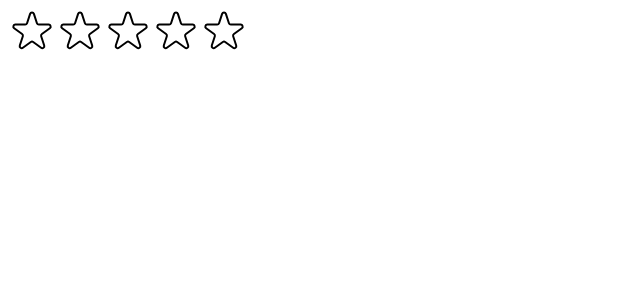
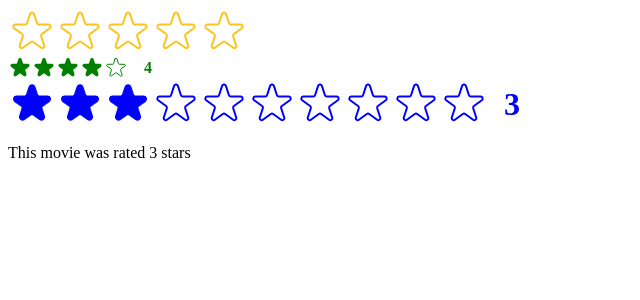
Before and after one commit to Muratozbk/usepopcorn, a React (Create React App) app: page / in a window 1280 px wide. Shown: the top 300 px of the page, without its empty margins (0-640 px from the left). Built offline with nearby package versions, Linux system fonts and the light colour scheme.

Commit message:
star props

```diff
--- a/src/StarRating.js
+++ b/src/StarRating.js
@@ -11,20 +11,33 @@
     // gap: '4px'
 };
 
-const textStyle = {
-    lineHeight: '1',
-    margin: '0'
-}
+export default function StarRating({
+    maxRating = 5,
+    color = '#fcc419',
+    size = 48,
+    className = '',
+    messages = [],
+    defaultRating = 0,
+    onSetRating
+}) {
 
-export default function StarRating({ maxRating = 5 }) {
-    const [rating, setRating] = useState(0);
+    const [rating, setRating] = useState(defaultRating);
     const [tempRating, setTempRating] = useState(0)
 
     function handleRating(rating) {
         setRating(rating);
+        onSetRating(rating);
     };
+
+    const textStyle = {
+        lineHeight: '1',
+        margin: '0',
+        fontWeight: 'bold',
+        color,
+        fontSize: `${size / 1.5}px`,
+    }
     return (
-        <div style={containerStyle}>
+        <div style={containerStyle} className={className}>
             <div style={starContainerStyle}>
                 {Array.from({ length: maxRating }, (_, i) =>
                     <Star key={i}
@@ -33,21 +46,28 @@
                         onRate={() => handleRating(i + 1)}
                         onHoverIn={() => setTempRating(i + 1)}
                         onHoverOut={() => setTempRating(0)}
+                        color={color}
+                        size={size}
                     />)}
             </div>
-            <p style={textStyle}>{tempRating || rating || ''} </p>
+            <p style={textStyle}>{messages.length ===
+                maxRating ? messages[tempRating ? tempRating - 1 :
+                    rating - 1]
+                : tempRating || rating || ''} </p>
+
         </div>
     )
 };
 
-const starStyle = {
-    height: '48px',
-    width: '48px',
-    display: 'block',
-    cursor: 'pointer',
-}
 
-function Star({ onRate, full, onHoverIn, onHoverOut }) {
+function Star({ onRate, full, onHoverIn, onHoverOut, color, size }) {
+    const starStyle = {
+        height: `${size}px`,
+        width: `${size}px`,
+        display: 'block',
+        cursor: 'pointer',
+    };
+
     return (
         <span role="button" style={starStyle}
             onClick={onRate}
@@ -57,8 +77,8 @@
             {full ? (<svg
                 xmlns="http://www.w3.org/2000/svg"
                 viewBox="0 0 20 20"
-                fill="#000"
-                stroke="#000"
+                fill={color}
+                stroke={color}
             >
                 <path
                     d="M9.049 2.927c.3-.921 1.603-.921 1.902 0l1.07 3.292a1 1 0 00.95.69h3.462c.969 0 1.371 1.24.588 1.81l-2.8 2.034a1 1 0 00-.364 1.118l1.07 3.292c.3.921-.755 1.688-1.54 1.118l-2.8-2.034a1 1 0 00-1.175 0l-2.8 2.034c-.784.57-1.838-.197-1.539-1.118l1.07-3.292a1 1 0 00-.364-1.118L2.98 8.72c-.783-.57-.38-1.81.588-1.81h3.461a1 1 0 00.951-.69l1.07-3.292z"
@@ -69,7 +89,7 @@
                     xmlns="http://www.w3.org/2000/svg"
                     fill="none"
                     viewBox="0 0 24 24"
-                    stroke="#000"
+                    stroke={color}
                 >
                     <path
                         strokeLinecap="round"
--- a/src/index.js
+++ b/src/index.js
@@ -1,14 +1,31 @@
-import React from 'react';
+import React, { useState } from 'react';
 import ReactDOM from 'react-dom/client';
 import StarRating from './StarRating';
 // import './index.css';
 // import App from './App';
 
+function Test() {
+  const [movieRating, setMovieRating] = useState(0);
+  const defaultTest = 3;
+
+  return (
+    <div>
+      <StarRating color='blue' maxRating={10}
+        onSetRating={setMovieRating} defaultRating={defaultTest} />
+      <p>This movie was rated {movieRating || defaultTest} stars </p>
+    </div>
+  )
+}
+
 const root = ReactDOM.createRoot(document.getElementById('root'));
 root.render(
   <React.StrictMode>
     {/* <App /> */}
-    <StarRating maxRating={5} />
+    <StarRating maxRating={5} messages={['Terrible',
+      'Bad', 'Okay', 'Good', 'Amazing']} />
+    <StarRating size={24} color='green' className='test'
+      defaultRating={4} />
 
+    <Test />
   </React.StrictMode>
 );
```
